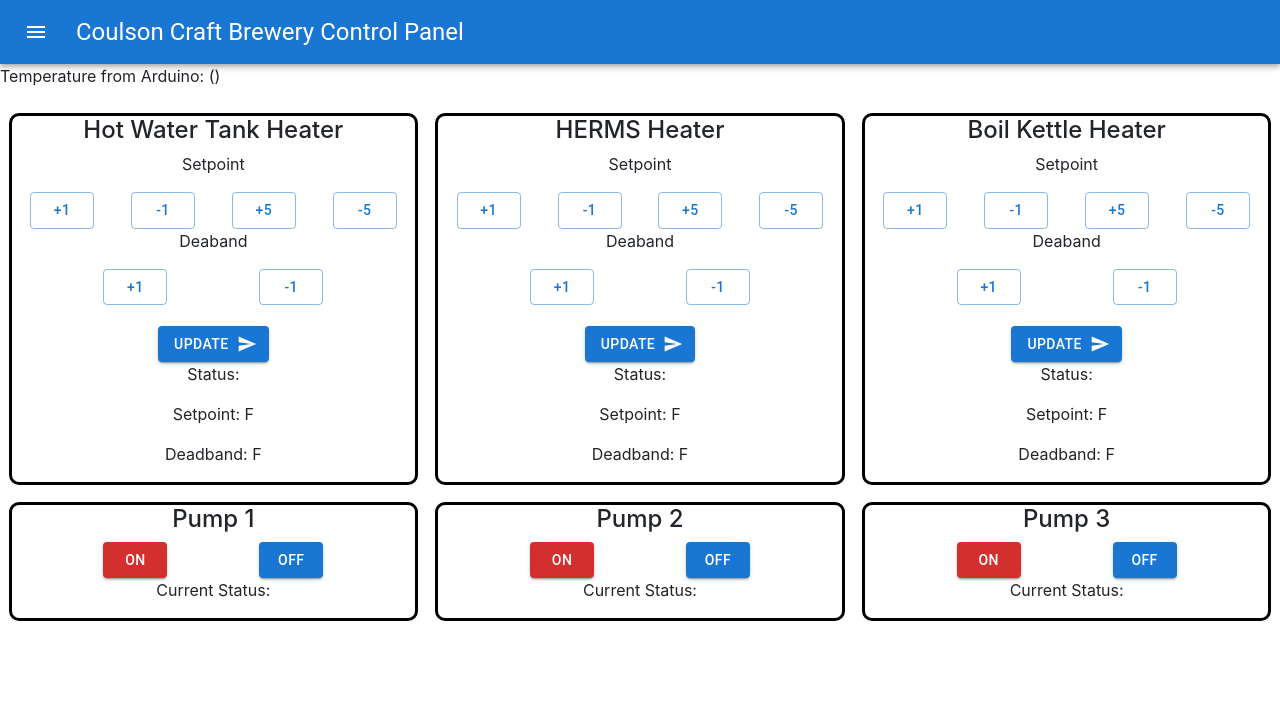
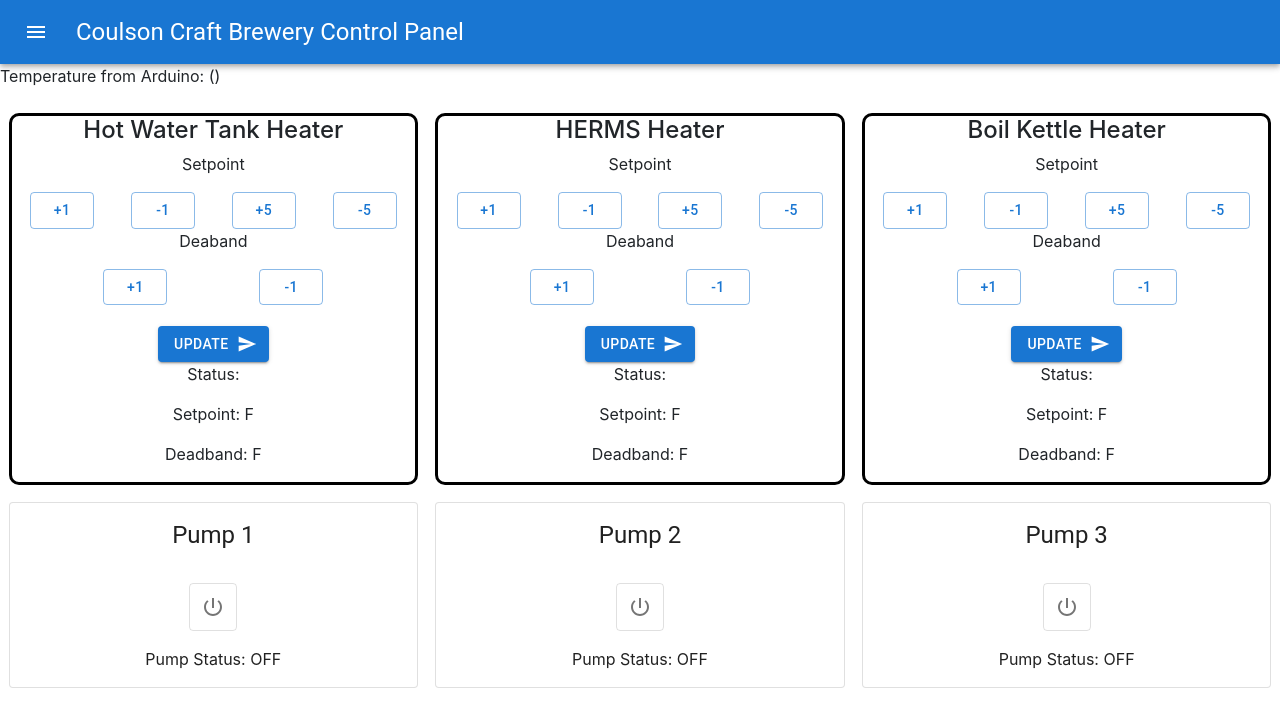
Before and after one commit to elhombrefiero/CCBC, a React (Create React App) app in the folder ccbc-app/: page / in a window 1280 px wide. Shown: the top 726 px of the page. Built offline with nearby package versions, Linux system fonts and the light colour scheme; no server answers; the HTML template or start-up script is replaced by a standard one.

Commit message:
updated pump component

```diff
--- a/ccbc-app/src/components/Pump.css
+++ b/ccbc-app/src/components/Pump.css
@@ -1,11 +1,4 @@
-.pump-input {
-    border: 3px solid black;
-    border-radius: 10px;
+.pump-card {
     margin: 2%;
     text-align: center;
 }
-
-.pump-buttons-container {
-    display: flex;
-    justify-content: space-evenly;
-}
--- a/ccbc-app/src/components/Pump.js
+++ b/ccbc-app/src/components/Pump.js
@@ -1,28 +1,22 @@
 import React, { useState, useEffect } from "react";
-import Button from '@mui/material/Button'
+import Card from '@mui/material/Card';
+import CardHeader from '@mui/material/CardHeader';
+import CardContent from '@mui/material/CardContent';
+import PowerSettingsNewIcon from '@mui/icons-material/PowerSettingsNew';
+import MuiToggleButton from "@mui/material/ToggleButton";
+import { styled } from "@mui/material/styles";
 import './Pump.css'
 
 function Pump(props) {
 
+  const ToggleButton = styled(MuiToggleButton)({
+    "&.Mui-selected, &.Mui-selected:hover": {
+      color: "white",
+      backgroundColor: '#d32f2f'
+    }
+  });
+
   const [status, setStatus] = useState({});
-
-  function turnOn() {
-    setStatus({
-      "id": props.id,
-      "name": props.name,
-      "digital_pin": props.pin,
-      "status": "ON"
-    });
-  };
-
-  function turnOff() {
-    setStatus({
-      "id": props.id,
-      "name": props.name,
-      "digital_pin": props.pin,
-      "status": "OFF"
-    });
-  };
 
   useEffect(() => {
     fetch('/pumps', {
@@ -40,25 +34,33 @@ function Pump(props) {
       ).then(data => setStatus({
         "id": props.id,
         "name": props.name,
-        "pin": data['data'][props.id]['digital_pin'],
+        "pin": data['data'][props.id]['pin'],
         "status": data['data'][props.id]['status']
       }))
     }, [])
 
-  console.log(status)
-
   return (
-    <div className="pump-input">
-      <h4>{props.name}</h4>
-      <div className="pump-buttons-container">
-        <Button variant="contained" color="error" onClick={turnOn}>On</Button>
-        <Button variant="contained" color="primary" onClick={turnOff}>Off</Button>
-      </div>
-      {/* <p>Current ID: {status.id}</p>
-      <p>Current Name: {status.name}</p>
-      <p>Current Pin: {status.pin}</p> */}
-      <p>Current Status: {status.status}</p>
-    </div>
+    <Card variant="outlined" className="pump-card">
+      <CardHeader title={props.name}></CardHeader>
+      <CardContent>
+        <ToggleButton
+          value="check"
+          color="primary"
+          selected={status['status']}
+          onChange={() => {
+            setStatus({
+              "id": props.id,
+              "name": props.name,
+              "pin": props.pin,
+              "status": !status['status']
+            });
+          }}
+        >
+          <PowerSettingsNewIcon />
+        </ToggleButton>
+      </CardContent>
+      <p>Pump Status: {status.status ? 'ON' : 'OFF'}</p>
+    </Card>
   );
 }
 
```
